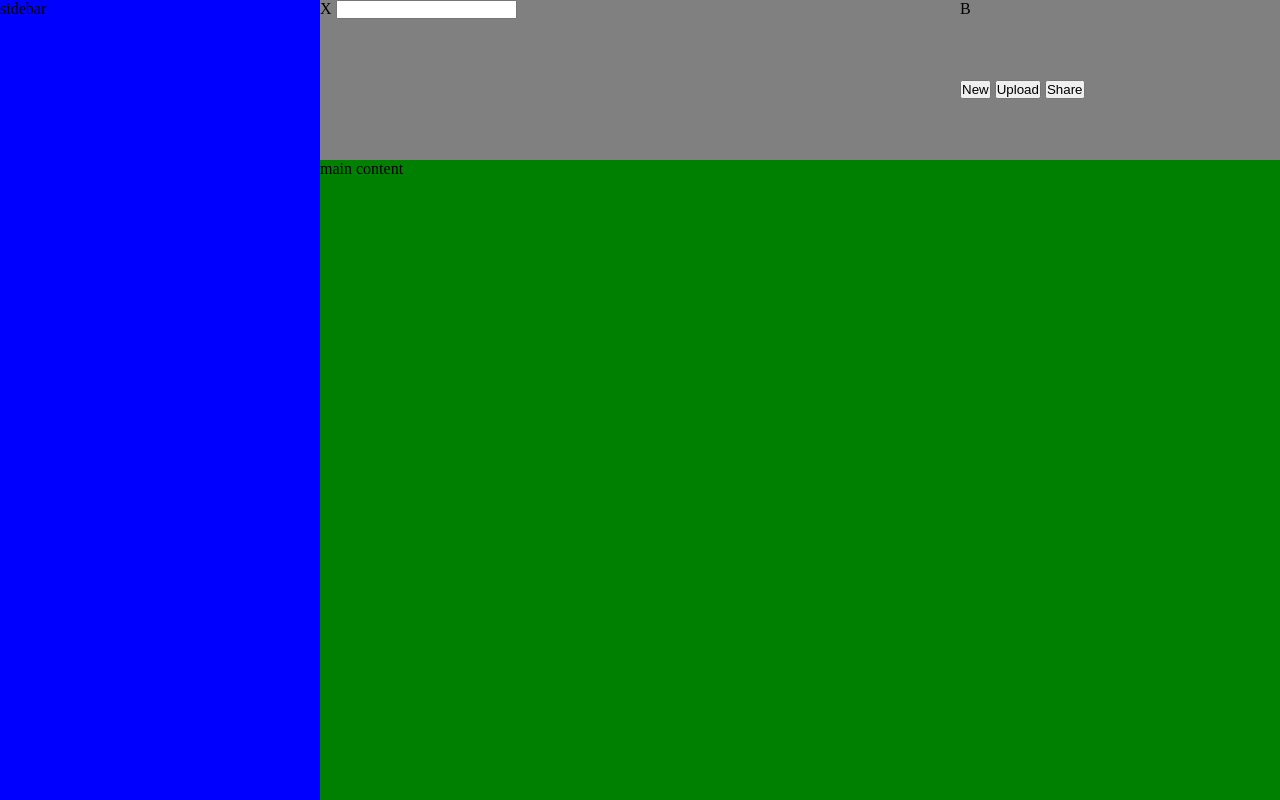
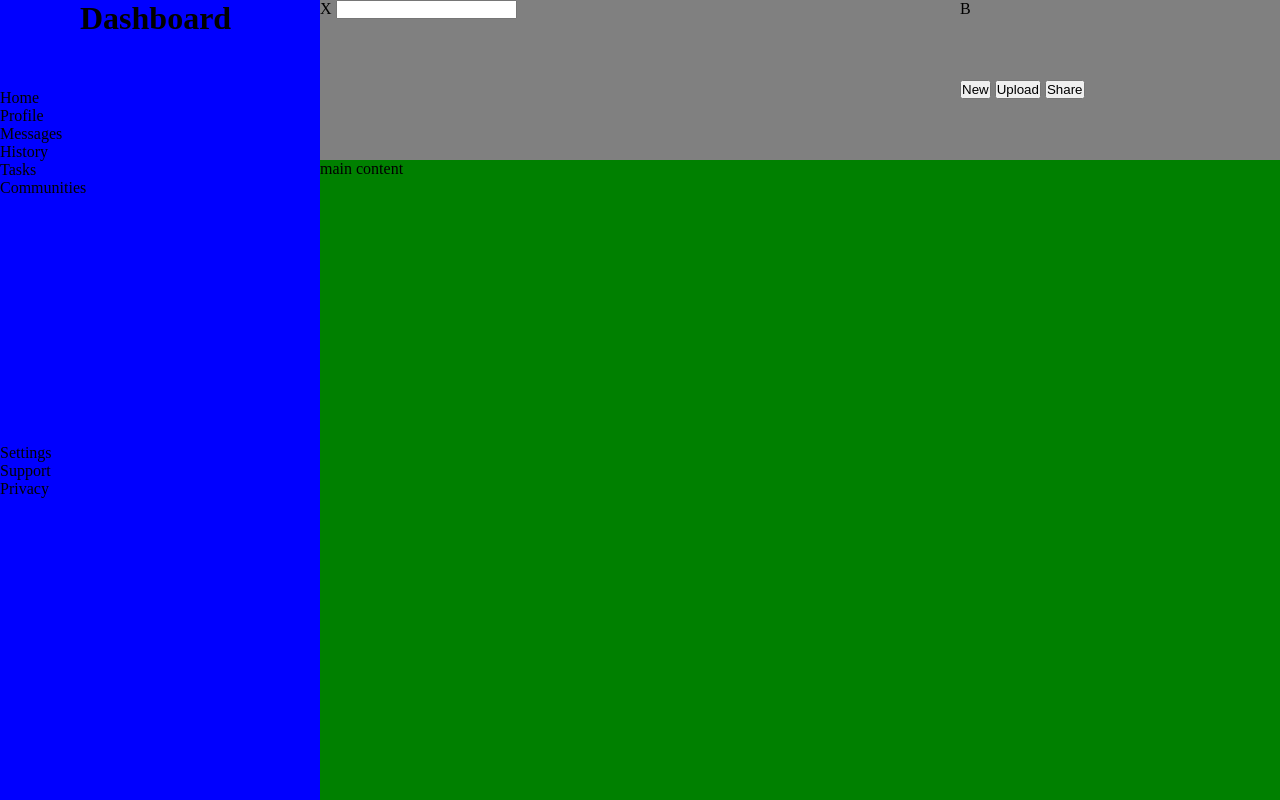
Before and after one commit to JE-Richards/odin-admin-dashboard, a plain HTML site: page index.html in a window 1280 px wide. Drawn offline with Linux system fonts and the light colour scheme.

Commit message:
Create basic sidebar layout

```diff
--- a/index.html
+++ b/index.html
@@ -31,7 +31,27 @@
             </div>
         </div>
         <div class="sidebar">
-            sidebar
+            <div class="dashboard-name">
+                <div class="dashboard-logo"></div>
+                <h1 class="dashboard-title">Dashboard</h1>
+            </div>
+            <div class="options-list-one">
+                <ul class="list-one">
+                    <li id="home">Home</li>
+                    <li id="profile">Profile</li>
+                    <li id="messages">Messages</li>
+                    <li id="history">History</li>
+                    <li id="tasks">Tasks</li>
+                    <li id="communities">Communities</li>
+                </ul>
+            </div>
+            <div class="options-list-two">
+                <ul class="list-two">
+                    <li id="settings">Settings</li>
+                    <li id="support">Support</li>
+                    <li id="privacy">Privacy</li>
+                </ul>
+            </div>
         </div>
         <div class="main-content">
             main content
--- a/style.css
+++ b/style.css
@@ -45,6 +45,22 @@ ul {
 .sidebar {
     background-color: blue;
     grid-area: 1 / 1 / 3 / 2;
+    display: grid;
+    grid-template-rows: 1fr 4fr 4fr;
+}
+
+.dashboard-name {
+    display: grid;
+    grid-template-columns: 1fr 3fr;
+    grid-row: 1 2;
+}
+
+.options-list-one {
+    grid-row: 2 3;
+}
+
+.options-list-two {
+    grid-row: 3 4;
 }
 
 /* Main Content Layout */
```
